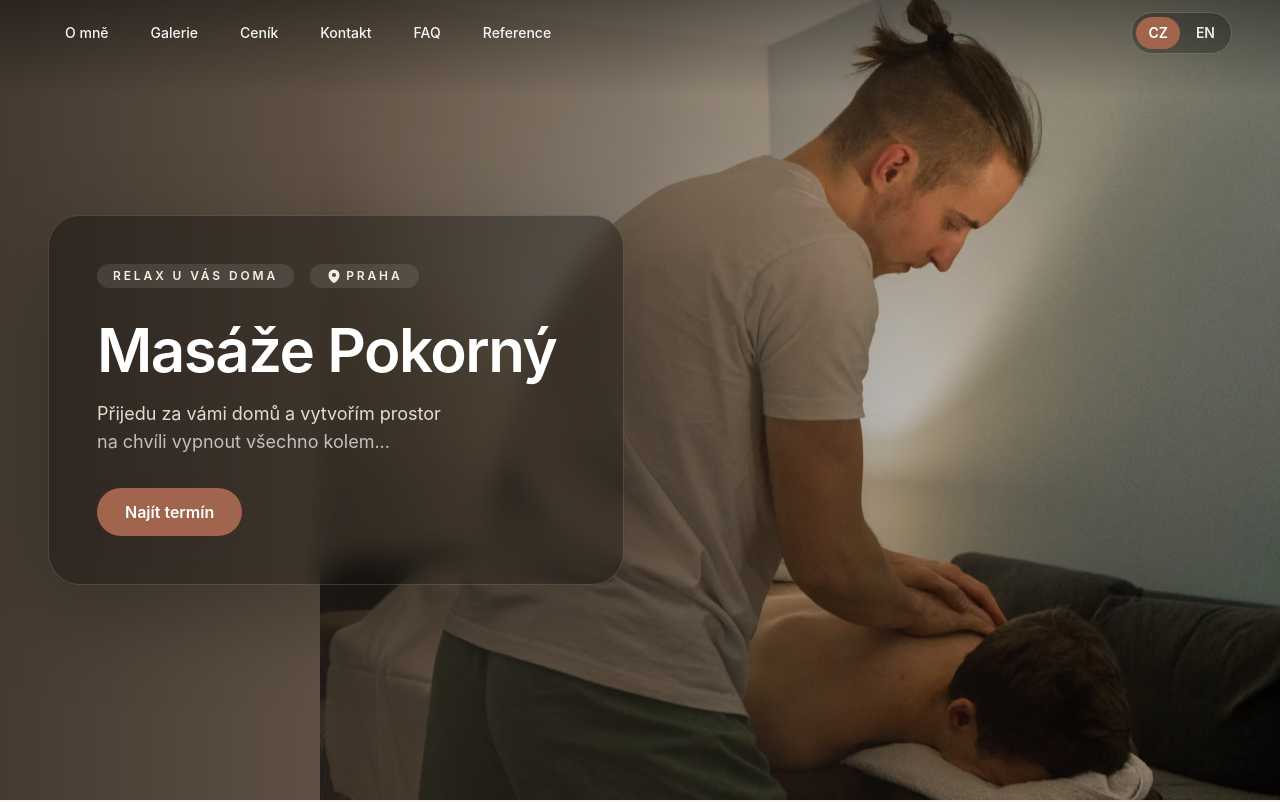
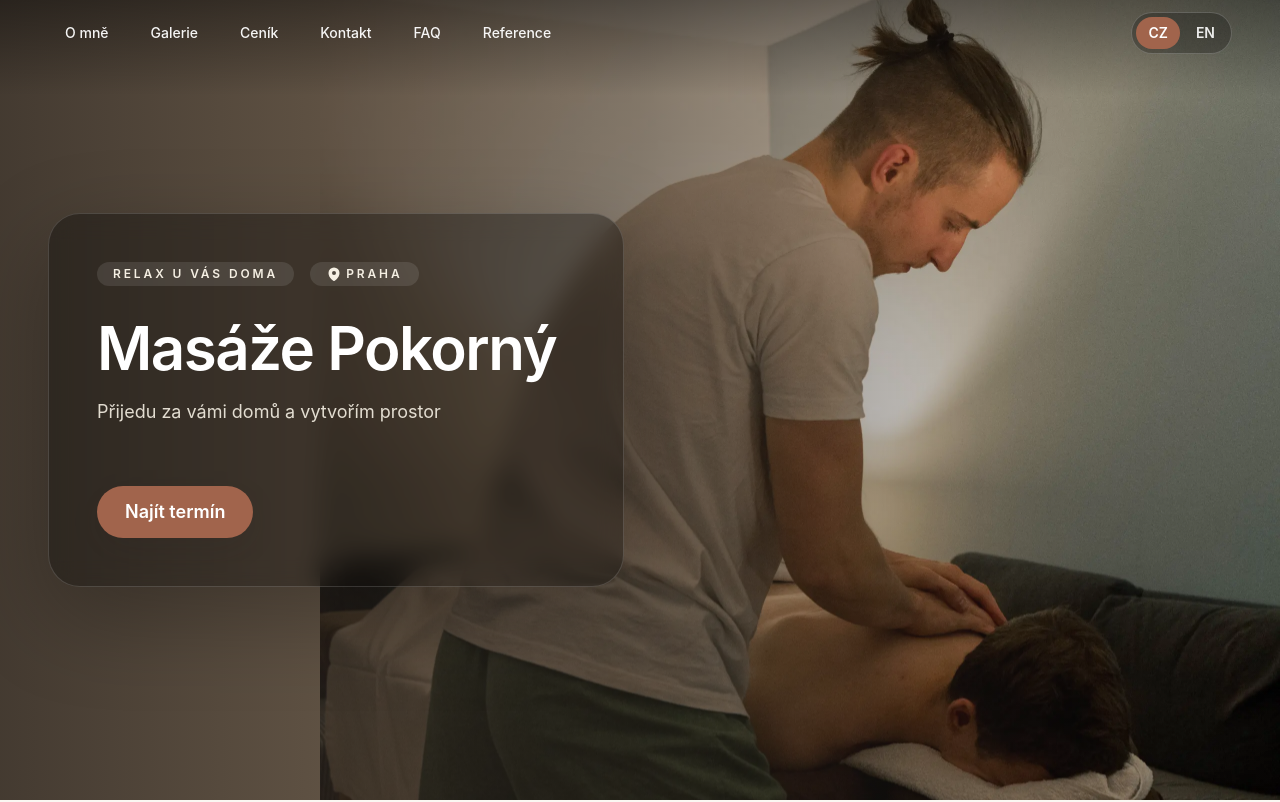
Before and after one commit to chirimiri22/dominik-web, a React (Vite) app: page / in a window 1280 px wide. Shown: the top 802 px of the page. Built offline with nearby package versions, Linux system fonts and the light colour scheme.

Commit message:
adjustements 2/2

```diff
--- a/src/components/Intro.tsx
+++ b/src/components/Intro.tsx
@@ -1,5 +1,5 @@
 import React from 'react'
-import {motion, useReducedMotion, AnimatePresence} from 'framer-motion'
+import {motion, useReducedMotion} from 'framer-motion'
 import {useI18n} from '../i18n'
 import {MapPinIcon} from '@heroicons/react/24/solid'
 import Badge from './Badge'
@@ -11,17 +11,61 @@ const Intro: React.FC<Props> = () => {
     const subtitle = t('intro.subtitle') as string | string[]
     const subtitleLines = Array.isArray(subtitle) ? subtitle : [subtitle]
 
-    // Show one subtitle line at a time for 3 seconds. Respect reduced-motion.
+    // Typing effect for subtitle. Respect reduced-motion.
     const reduced = useReducedMotion()
     const [visibleIndex, setVisibleIndex] = React.useState(0)
+    const [displayText, setDisplayText] = React.useState('')
+    const [isDeleting, setIsDeleting] = React.useState(false)
+    const displayRef = React.useRef('')
 
     React.useEffect(() => {
-        if (reduced || subtitleLines.length <= 1) return
-        const id = setInterval(() => {
-            setVisibleIndex(i => (i + 1) % subtitleLines.length)
-        }, 6000)
-        return () => clearInterval(id)
-    }, [subtitleLines.length, reduced])
+        if (reduced || subtitleLines.length === 0) {
+            setDisplayText(subtitleLines[0] || '')
+            displayRef.current = subtitleLines[0] || ''
+            return
+        }
+
+        let timeoutId: number | undefined
+        const fullText = subtitleLines[visibleIndex]
+        const typingSpeed = 60
+        const deletingSpeed = 40
+        const pauseAfterFull = 3000
+        const pauseBeforeType = 300
+
+        const tick = () => {
+            const current = displayRef.current
+            if (!isDeleting) {
+                const next = fullText.slice(0, current.length + 1)
+                displayRef.current = next
+                setDisplayText(next)
+                if (next === fullText) {
+                    timeoutId = window.setTimeout(() => setIsDeleting(true), pauseAfterFull) as unknown as number
+                } else {
+                    timeoutId = window.setTimeout(tick, typingSpeed) as unknown as number
+                }
+            } else {
+                const next = fullText.slice(0, Math.max(0, current.length - 1))
+                displayRef.current = next
+                setDisplayText(next)
+                if (next === '') {
+                    timeoutId = window.setTimeout(() => {
+                        setIsDeleting(false)
+                        setVisibleIndex(i => (i + 1) % subtitleLines.length)
+                    }, pauseBeforeType) as unknown as number
+                } else {
+                    timeoutId = window.setTimeout(tick, deletingSpeed) as unknown as number
+                }
+            }
+        }
+
+        // initialize ref
+        displayRef.current = displayText
+        timeoutId = window.setTimeout(tick, 500) as unknown as number
+
+        return () => {
+            if (timeoutId) clearTimeout(timeoutId)
+        }
+    }, [visibleIndex, isDeleting, reduced, subtitleLines])
 
     return (
         <section
@@ -70,23 +114,21 @@ const Intro: React.FC<Props> = () => {
 
                     <div className={"mb-4 sm:mb-8 "}>
                         <span className=" text-sand-100/90 text-sm sm:text-lg">{t('intro.note1')}</span>
-                        <div className="mb-4 sm:mb-8 text-sm sm:text-lg text-white leading-relaxed max-w-2xl">
+                        <div className="mb-4 sm:mb-8 text-sm sm:text-lg text-sand-100/90 leading-relaxed max-w-2xl">
                             {reduced ? (
                                 <p className="m-0">{subtitleLines[0]}</p>
                             ) : (
-                                <AnimatePresence mode="wait">
-                                    <motion.p
-                                        key={visibleIndex}
-                                        initial={{opacity: 0}}
-                                        animate={{opacity: 1}}
-                                        exit={{opacity: 0}}
-                                        transition={{duration: 0.6}}
-                                        className="m-0"
-                                        aria-live="polite"
-                                    >
-                                        {subtitleLines[visibleIndex]}
-                                    </motion.p>
-                                </AnimatePresence>
+                                <>
+                                    <style>{`@keyframes blink{50%{opacity:0}}`}</style>
+                                    <p className="m-0" aria-live="polite">
+                                        {displayText}
+                                        <span
+                                            className="ml-1 inline-block w-0.5 h-5 bg-sand-100"
+                                            style={{animation: 'blink 1300ms steps(1, start) infinite'}}
+                                            aria-hidden
+                                        />
+                                    </p>
+                                </>
                             )}
                         </div>
                     </div>
@@ -97,7 +139,7 @@ const Intro: React.FC<Props> = () => {
                                 behavior: 'smooth',
                                 block: 'start'
                             })}
-                            className="inline-flex items-center justify-center shrink-0 rounded-full bg-clay-500 px-7 py-3 font-semibold text-white shadow-soft transition-all hover:bg-clay-600 hover:-translate-y-0.5"
+                            className="inline-flex items-center sm:text-lg justify-center shrink-0 rounded-full bg-clay-500 px-7 py-3 font-semibold text-white shadow-soft transition-all hover:bg-clay-600 hover:-translate-y-0.5"
                         >
                             {t('intro.cta')}
                         </button>
--- a/src/locales/cs.json
+++ b/src/locales/cs.json
@@ -60,6 +60,8 @@
     "servicesSubtitle": "Nabízím",
     "variantsSubtitle": "Možné varianty",
     "badgeRecommended": "Nejoblíbenější",
+    "readMore": "Zobrazit více",
+    "readLess": "Zobrazit méně",
     "services": [
       {
         "title": "Finská masáž",
--- a/src/locales/en.json
+++ b/src/locales/en.json
@@ -3,14 +3,15 @@
     "location": "Prague",
     "locationShort": "Prague",
     "badge": "Mobile masseur",
-    "title": "Masáže Pokorný",
+    "title": "Pokorný Massage",
     "subtitle": [
-      "Do you long to experience true relaxation and relief?",
-      "Do you want to switch off everything around you for a moment?",
-      "To simply exist for a while?"
+      "to experience true relaxation and relief...",
+      "to switch off everything around you for a moment...",
+      "to simply exist for a while..."
     ],
     "cta": "Find a time",
-    "note": "I come to your home and create a space for real relaxation."
+    "note1": "I come to your home and create a space",
+    "note2": "for real relaxation."
   },
   "gallery": {
     "tag": "Portfolio",
@@ -57,13 +58,15 @@
     "subtitle": "Traditional Finnish massage at the intensity you prefer — gentle and relaxing or very deep.",
     "servicesSubtitle": "I offer",
     "variantsSubtitle": "Available options",
-    "badgeRecommended": "Most popular",
+    "badgeRecommended": "Popular",
+    "readMore": "Show more",
+    "readLess": "Show less",
     "services": [
       {
         "title": "Finnish massage",
         "paragraphs": [
           "Traditional Finnish massage at the intensity you prefer.",
-          "It can be very gentle and relaxing, or very intense — everything depends on what you want."
+          "It can be very gentle and relaxing, or very intense - everything depends on what you want."
         ]
       },
       {
@@ -82,26 +85,33 @@
       }
     ],
     "tiers": {
+      "short": {
+        "title": "Quick massage",
+        "shortTitle": "Quick",
+        "price": 1400,
+        "duration": "30 minutes",
+        "advantage": "The best short time slot to restore energy with the help of cupping. A great option for people looking for a quick relaxation and refresh during a busy week."
+      },
       "basic": {
         "title": "Shortened massage",
-        "shortTitle": "Shortened",
-        "price": 1000,
+        "shortTitle": "Short",
+        "price": 2200,
         "duration": "60 minutes",
-        "advantage": "Quick relief for a busy day."
+        "advantage": "A great opportunity to quickly relieve sore, stiff back and neck in the middle of a busy week."
       },
       "pro": {
         "title": "Standard massage",
         "shortTitle": "Standard",
-        "price": 1400,
+        "price": 2800,
         "duration": "90 minutes",
-        "advantage": "More time for deeper work and longer-lasting relief."
+        "advantage": "Deep muscle release for the areas that trouble you most from sitting at a computer, plus a mental unwind from work worries and deep relaxation."
       },
       "deluxe": {
-        "title": "Full-body Deluxe massage",
-        "shortTitle": "Deluxe",
-        "price": 4500,
+        "title": "Full-body Premium massage",
+        "shortTitle": "Premium",
+        "price": 6555,
         "duration": "150 minutes",
-        "advantage": "Ideal as a gift if you want to treat someone to a real experience. A thorough deep full-body massage tailored to your preferences.\nAs a lover of good food, this package also includes exclusive refreshments and drinks throughout the session."
+        "advantage": "<p class='mb-4'>An ideal gift if you want to reward someone, give them a genuine experience, and introduce them to a healthy lifestyle that doesn't end with this massage. It will help them embark on a new, healthier chapter in life.</p>\n<p class='mb-4'>A thorough deep full-body massage tailored to your preferences — an experience you won't forget.</p>\n<p>In addition to an excellent massage, this package includes various bonuses, for example:</p>\n<ul class='ml-6 mt-2 space-y-1 list-disc list-inside'>\n<li>Practical extras that make a healthy lifestyle accessible exactly where you are in life and with what you are currently doing.</li>\n<li>A special heated table during the entire procedure to provide pleasant warmth where you are not being massaged.</li>\n<li>Cooling and warming compresses — heat for deep release, cold targeted where calming an acute irritation is needed.</li>\n<li>Premium refreshments that taste great and help the body replenish important nutrients and minerals used during the massage.</li>\n</ul>\n<div class='mt-4 p-3 rounded bg-yellow-200 border-l-4 border-yellow-600 text-yellow-900 font-semibold'>\n<strong>Notice:</strong> The Premium massage must be booked at least one week in advance, or arranged by phone at <a href='tel:731345567' class='underline'>731 345 567</a>.\n</div>"
       },
       "button": "Select",
       "selected": "Selected",
@@ -183,6 +193,14 @@
         "answer": "For personal reasons, my clientele is set exclusively to men."
       },
       {
+        "question": "Does it matter if I'm gay?",
+        "answer": "Your sexual orientation is not an obstacle for the massage."
+      },
+      {
+        "question": "Do you massage intimate areas?",
+        "answer": "No, this is not part of any full-body massage. I do not provide erotic services."
+      },
+      {
         "question": "Does it hurt?",
         "answer": [
           "It depends on our agreement and your expectations.",
@@ -217,6 +235,11 @@
         "quote": "Dominik has a very professional and personal approach. I had extremely stiff muscles around my spine due to work and almost daily gym. After a thorough and careful massage, there was huge relief. He was precise and hit exactly the spots that needed to be released. Maximum satisfaction.",
         "name": "Aleš P.",
         "role": "Client"
+      },
+      {
+        "quote": "Dominik approaches a relaxing massage in a very holistic way. The massage duration doesn’t count just from entering the apartment to leaving - he first creates a pleasant atmosphere with tea, candles, and a friendly conversation. During the massage he continuously checks your comfort and the relaxing treatment isn’t interrupted by small talk about the weather or politics. I truly had the chance to disconnect from work and everyday stress and simply be present for a moment. Thank you! 🙏",
+        "name": "Marek Š.",
+        "role": "Client"
       }
     ]
   },
```
Also changed, not shown: src/components/Pricing.tsx (+5 -3 lines).
